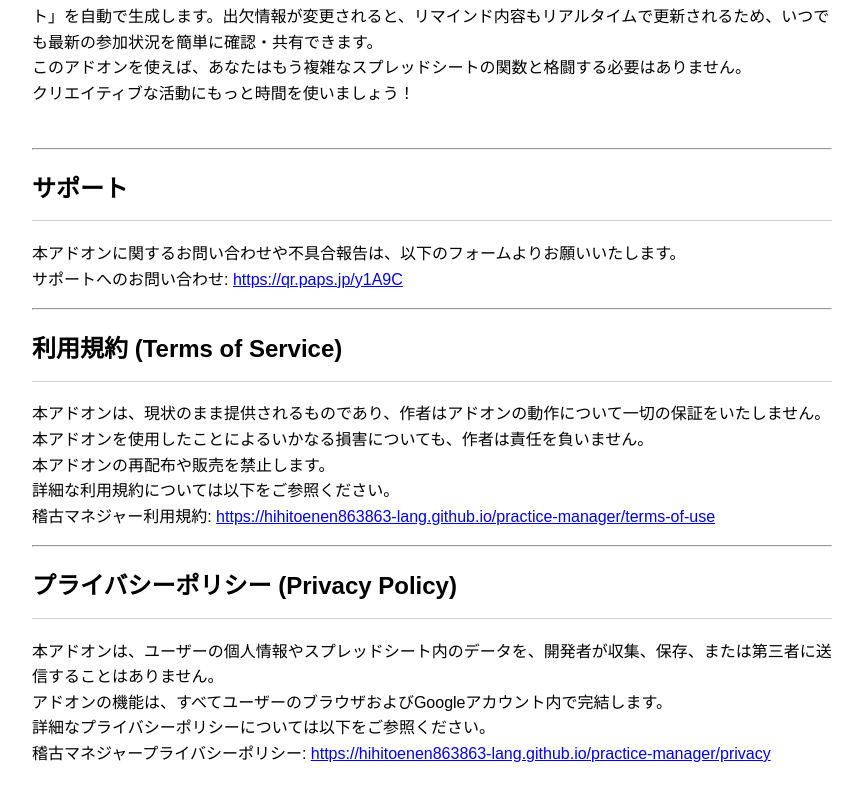
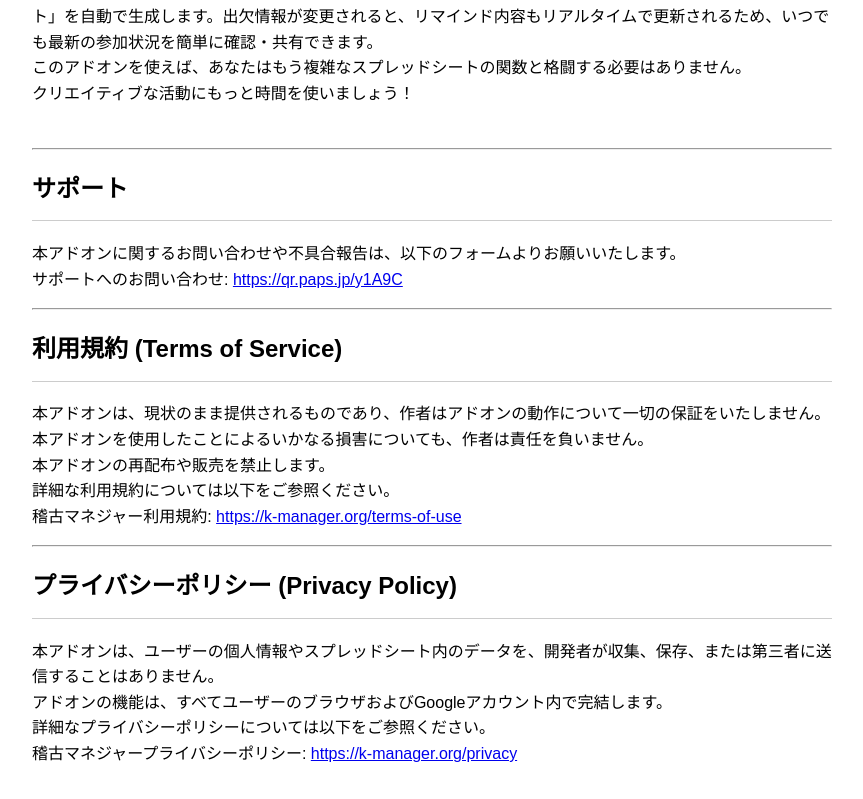
Before and after one commit to hihitoenen863863-lang/practice-manager, a plain HTML site: page index.html in a window 1280 px wide. Shown: the part 662-1461 px from the top of the page, without its empty margins (208-1071 px from the left). Drawn offline with Linux system fonts and the light colour scheme.

Commit message:
Update index.html

```diff
--- a/index.html
+++ b/index.html
@@ -50,7 +50,7 @@
             本アドオンを使用したことによるいかなる損害についても、作者は責任を負いません。<br>
             本アドオンの再配布や販売を禁止します。<br>
             詳細な利用規約については以下をご参照ください。<br>
-            稽古マネジャー利用規約: <a href="https://hihitoenen863863-lang.github.io/practice-manager/terms-of-use">https://hihitoenen863863-lang.github.io/practice-manager/terms-of-use</a>
+            稽古マネジャー利用規約: <a href="https://k-manager.org/terms-of-use">https://k-manager.org/terms-of-use</a>
         </p>
 
         <hr>
@@ -60,7 +60,7 @@
             本アドオンは、ユーザーの個人情報やスプレッドシート内のデータを、開発者が収集、保存、または第三者に送信することはありません。<br>
             アドオンの機能は、すべてユーザーのブラウザおよびGoogleアカウント内で完結します。<br>
             詳細なプライバシーポリシーについては以下をご参照ください。<br>
-            稽古マネジャープライバシーポリシー: <a href="https://hihitoenen863863-lang.github.io/practice-manager/privacy">https://hihitoenen863863-lang.github.io/practice-manager/privacy</a>
+            稽古マネジャープライバシーポリシー: <a href="https://k-manager.org/privacy">https://k-manager.org/privacy</a>
         </p>
     </div>
 </body>
```
